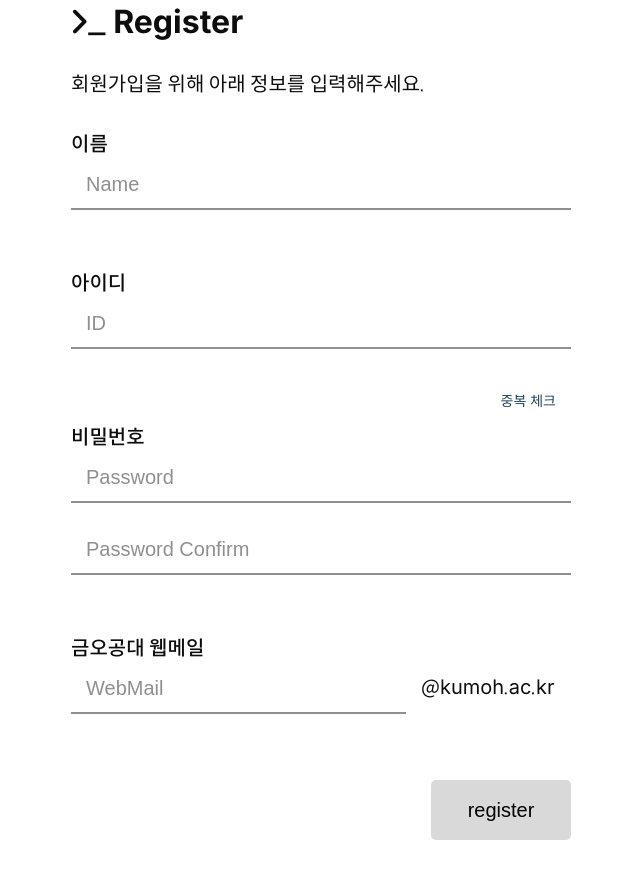
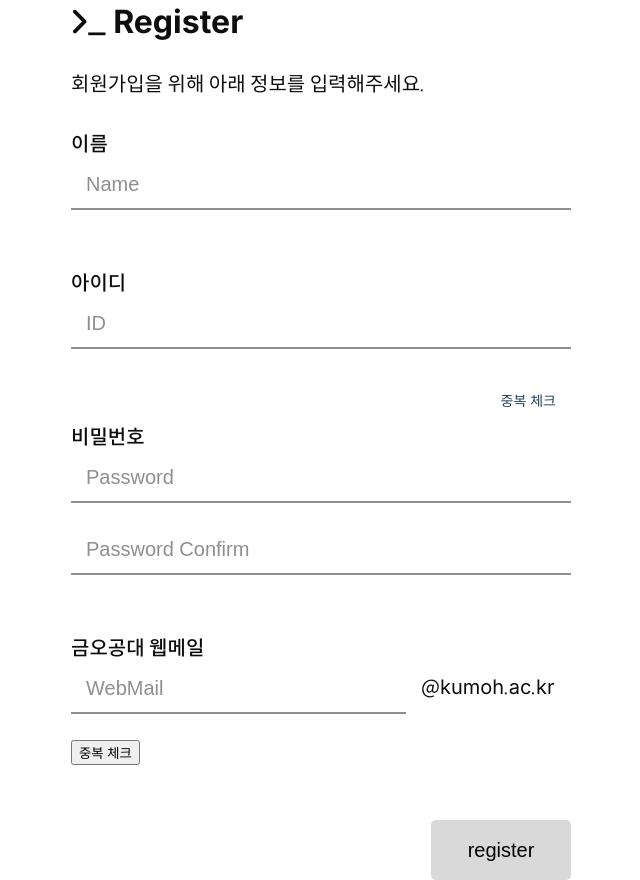
Before and after one commit to jkc-mycode/KIT-CE-CS-Frontend, a React (Create React App) app: page /signup in a window 1280 px wide. Shown: the part 280-1160 px from the top of the page, without its empty margins (319-959 px from the left). Before the commit the page ends 1120 px from the top, so only its background shows below. Built offline with nearby package versions, Linux system fonts and the light colour scheme.

Commit message:
22.08.12 이메일 중복확인 추가

```diff
--- a/src/Components/Register.js
+++ b/src/Components/Register.js
@@ -25,6 +25,8 @@ function RegisterPage(){
     //중복체크 여부 검사
     const [dupIdFlag, setDupIdFlag] = useState(false);
     const [dupIdMsg, setDupIdMsg] = useState("");
+    const [dupEmailFlag, setDupEmailFlag] = useState(false);
+    const [dupEmailMsg, setDupEmailMsg] = useState("");
     const navigate = useNavigate();
 
     const onNameHandler = useCallback((e) => {
@@ -136,7 +138,7 @@ function RegisterPage(){
             const headers = {
                 "Content-Type": `application/json`,
             };
-            axios.get('/sign/dupId/?id=' + id)
+            axios.get('http://localhost:3001/sign/dupId/?id=' + id)
                 .then((res) => {
                     setDupIdFlag(true);
                     setDupIdMsg("사용 가능한 ID입니다.");
@@ -151,6 +153,31 @@ function RegisterPage(){
                 })
         }
     }
+
+    const dupEmailCheck = (event) => {
+        event.preventDefault();
+        if(!isEmail){
+            return alert("이메일을 다시 확인해주세요!");
+        }else{
+            const headers = {
+                "Content-Type": `application/json`,
+            };
+            axios.get('http://localhost:3001/sign/dupWebmail?webmail=' + webmail)
+                .then((res) => {
+                    setDupEmailFlag(true);
+                    setDupEmailMsg("사용 가능한 Email입니다.");
+                })
+                .catch((e) => {
+                    console.log(e);
+                    if(e.response.data.message === "Duplicated Webmail"){
+                        setDupEmailMsg("중복된 Email입니다.");
+                    }else if(e.response.data.message === "No User"){
+                        setDupEmailMsg("Email을 입력해주세요.");
+                    }
+                })
+        }
+    }
+
     return (
         <div className="register_box">
             <h1 className="register_title">&#xE001;_ Register</h1>
@@ -186,7 +213,14 @@ function RegisterPage(){
                     <input type="text" name="webmail" value={webmail} placeholder="WebMail" className="webmail_input" onChange={onMailHandler} />
                     <div className="email_msg">@kumoh.ac.kr</div>
                 </div>
-                <div className={isEmail ? 'success' : 'failure'}>{emailMessage}</div>
+                {
+                    dupEmailFlag === false
+                        ? <div className={isEmail ? 'success' : 'failure'}>{emailMessage}</div>
+                        : <div className={dupEmailFlag ? 'success' : 'failure'}>{dupEmailMsg}</div>
+                }
+                <div className="button_container">
+                    <button type="button" className="emailcheck_button" onClick={dupEmailCheck}>중복 체크</button>
+                </div>
                 <div className="button_container">
                     <button type="button" className="register_button" onClick={onSubmit}>register</button>
                 </div>
```
